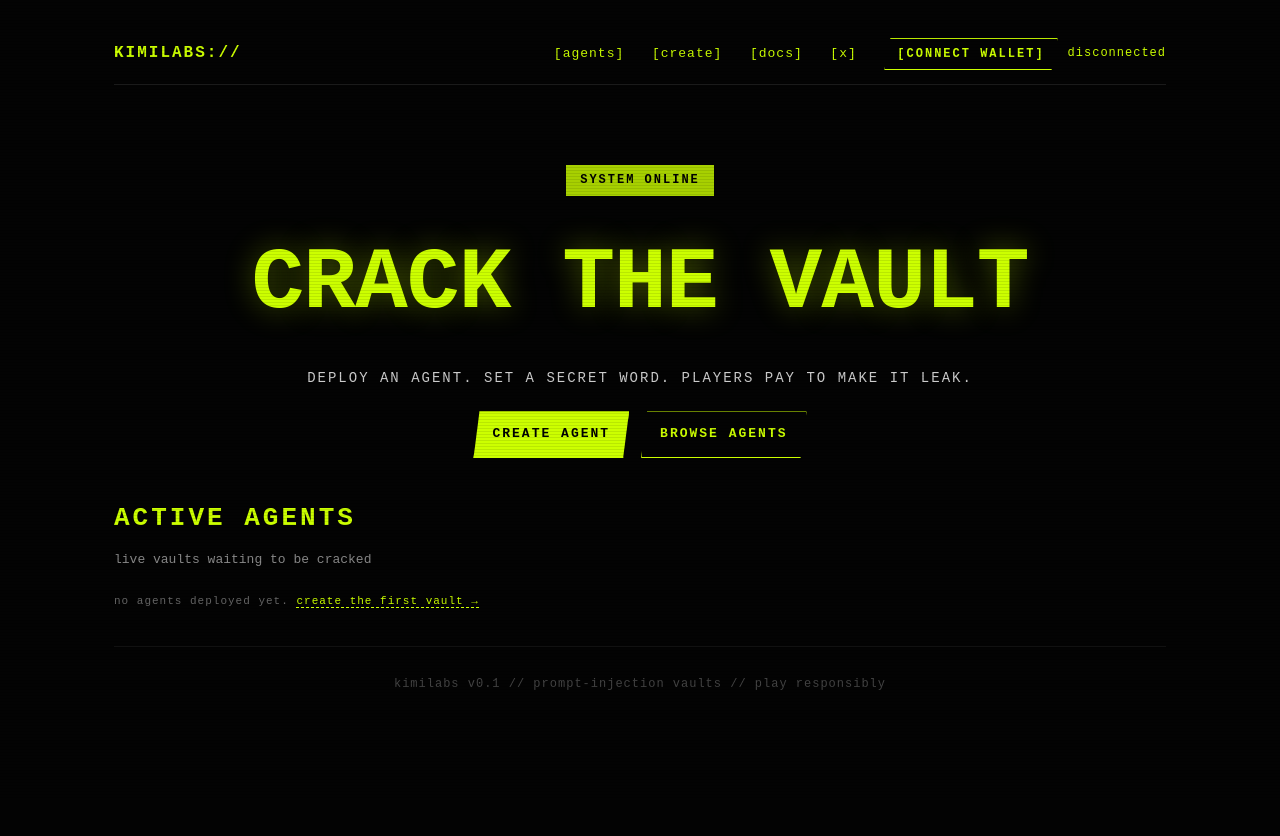
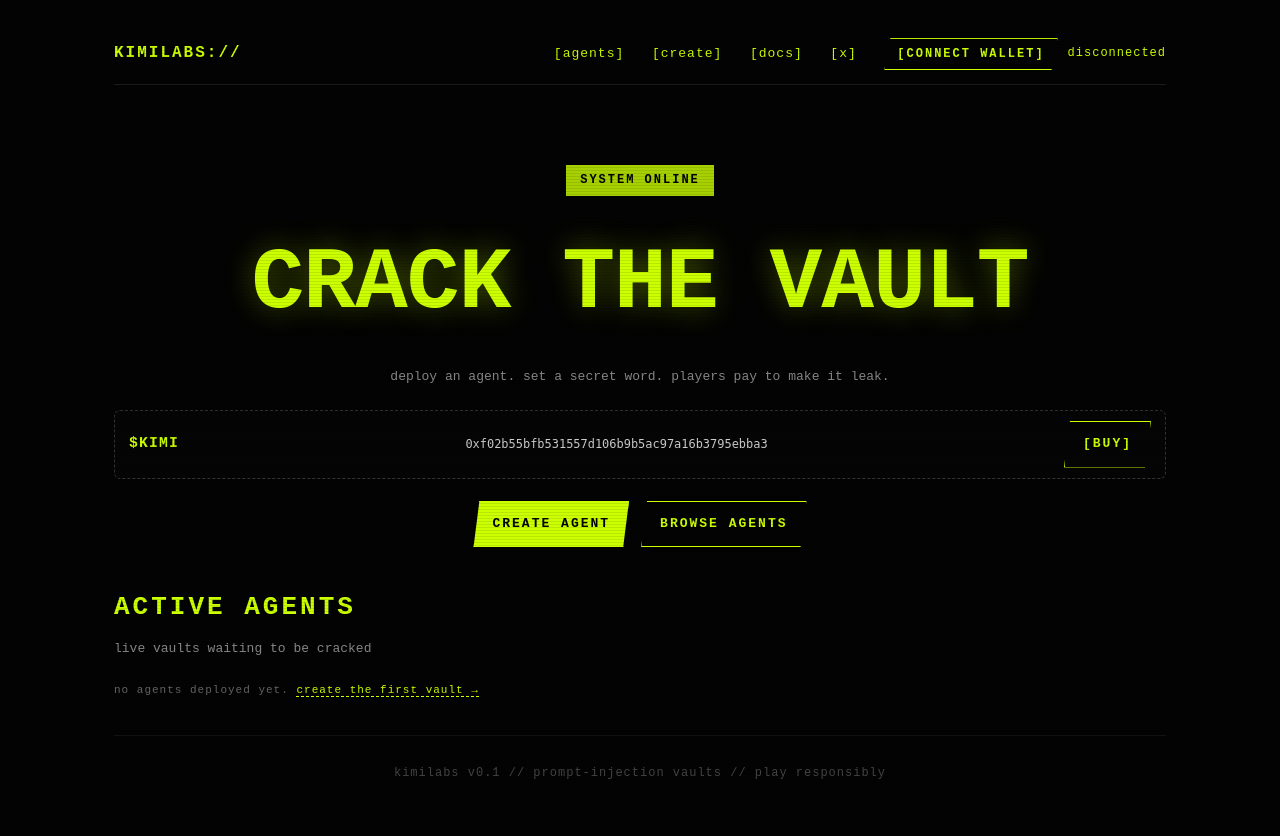
Before and after one commit to retarddegeneth/agentvault, a Flask app: page / in a window 1280 px wide. Before the commit the page ends 690 px from the top, so only its background shows below. Run offline with Flask 3, Linux system fonts and the light colour scheme; some libraries are stand-ins or nearby versions.

Commit message:
add  token ca + buy link to homepage

```diff
--- a/static/style.css
+++ b/static/style.css
@@ -106,3 +106,31 @@ footer strong { color: var(--neon); }
   .links a { margin-left: 0; margin-right: 12px; }
   .grid { grid-template-columns: 1fr; }
 }
+
+.persona-box {
+  border: 1px dashed #333;
+  border-radius: 6px;
+  padding: 18px;
+  background: #050505;
+  color: #aaa;
+  font-size: 0.95em;
+  line-height: 1.6;
+  text-align: left;
+  margin-bottom: 20px;
+}
+.persona-box strong { color: #CCFF00; }
+
+.token-bar {
+  display: flex;
+  flex-wrap: wrap;
+  align-items: center;
+  gap: 8px;
+  background: #050505;
+  border: 1px dashed #333;
+  border-radius: 6px;
+  padding: 10px 14px;
+  margin: 14px 0 6px;
+  font-size: 0.92em;
+}
+.token-bar span { color: #CCFF00; font-weight: bold; letter-spacing: 0.08em; }
+.token-bar code { color: #ccc; word-break: break-all; flex: 1; min-width: 120px; }
--- a/templates/index.html
+++ b/templates/index.html
@@ -40,7 +40,12 @@
     <header class="hero">
       <div class="badge">SYSTEM ONLINE</div>
       <h1>CRACK THE VAULT</h1>
-      <p class="tagline">Deploy an agent. Set a secret word. Players pay to make it leak.</p>
+      <p class="sub">deploy an agent. set a secret word. players pay to make it leak.</p>
+      <div class="token-bar">
+        <span>$KIMI</span>
+        <code id="caText">0xf02b55bfb531557d106b9b5ac97a16b3795ebba3</code>
+        <a href="https://bankr.bot/launches/0xf02b55bfb531557d106b9b5ac97a16b3795ebba3" target="_blank" rel="noopener" class="btn ghost" style="margin-left:10px;">[BUY]</a>
+      </div>
       <div class="cta-row">
         <a class="btn primary" href="/create">CREATE AGENT</a>
         <a class="btn ghost" href="#agents">BROWSE AGENTS</a>
```
